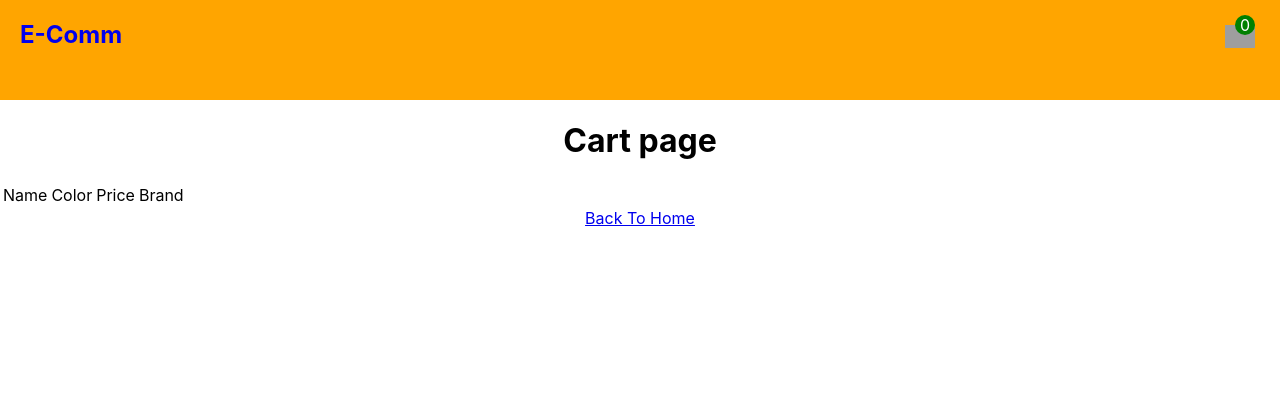
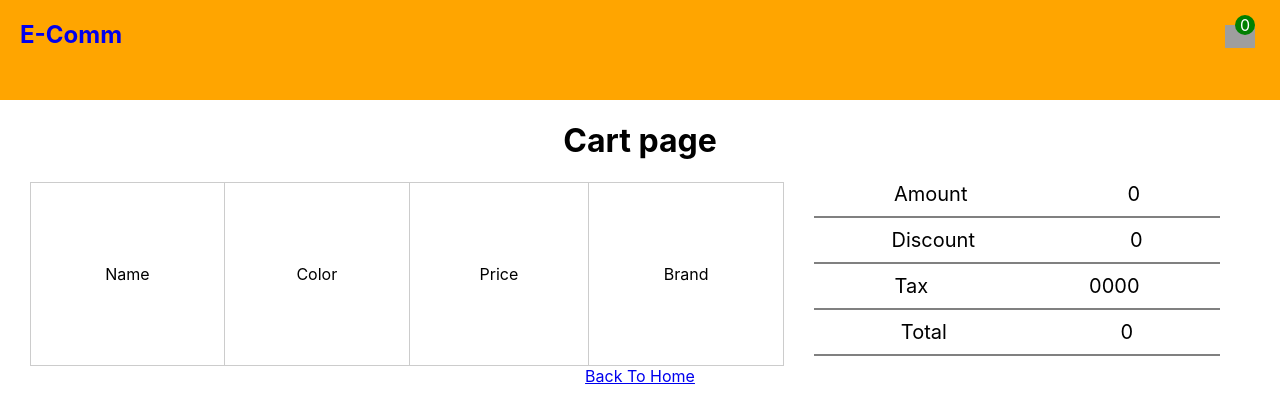
Before and after one commit to anil843324/learning-React-Redux-Saga, a React (Create React App) app in the folder ecomm-project/: page /cart in a window 1280 px wide. Shown: the top 420 px of the page. Built offline with nearby package versions, Linux system fonts and the light colour scheme; grey boxes are pictures that could not be loaded.

Commit message:
cart done

```diff
--- a/ecomm-project/db.json
+++ b/ecomm-project/db.json
@@ -29,14 +29,40 @@
    },
    {
     "id":4,
+    "name":"iphone 12",
+    "price":59999,
+    "color":"blue",
+    "category":"Mobile",
+    "brand":"Apple",
+     "photo":"https://rukminim1.flixcart.com/image/416/416/ko0d6kw0/mobile/6/h/y/iphone-12-mjnm3hn-a-apple-original-imag2k2v6ehvnzfd.jpeg?q=70"
+   },
+   {
+    "id":5,
     "name":"Samsung f12",
     "price":11000,
     "color":"blue",
     "category":"Mobile",
     "brand":"Samsung",
      "photo":"https://priceinzimbabwe.com/wp-content/uploads/2021/05/Samsung-Galaxy-F12-Price-in-Zimbabwe.jpg"
+   },
+   {
+    "id":6,
+    "name":"Micromax IN Note 1",
+    "price":10999,
+    "color":"blue",
+    "category":"Mobile",
+    "brand":"Micromax",
+     "photo":"https://rukminim1.flixcart.com/image/416/416/kgzg8sw0/mobile/h/y/v/micromax-in-note-1-e7746-original-imafx3wgagaastdk.jpeg?q=70"
+   },
+   {
+    "id":7,
+    "name":"Nothing Phone (1)",
+    "price":35000,
+    "color":"white",
+    "category":"Mobile",
+    "brand":"Nothing",
+     "photo":"https://rukminim1.flixcart.com/image/416/416/l5h2xe80/mobile/4/7/l/-original-imagg4y3grhaxckf.jpeg?q=70"
    }
-
 
 
 
--- /dev/null
+++ b/ecomm-project/src/components/Cart.css
@@ -0,0 +1,43 @@
+.cart-page-conatiner{
+       display: flex;
+       margin-left: 30px;
+       margin-right: 30px;
+
+}
+
+
+.cart-page-conatiner table{
+
+  flex: 65%;
+  border-collapse: collapse;
+
+
+}
+
+.cart-page-conatiner table td{
+
+  border: 1px solid #ccc;
+  padding: 15px;
+
+}
+
+.price-detilas{
+   flex: 35%;
+   margin: 0px 30px;
+
+}
+
+.price-detilas .adjust-price{
+
+     display: flex;
+     justify-content: space-around;
+     margin-bottom: 10px;
+     padding-bottom: 10px;
+     border-bottom: 2px solid gray;
+
+
+}
+
+.price-detilas .adjust-price span{
+    font-size: 20px;
+}
--- a/ecomm-project/src/components/Cart.jsx
+++ b/ecomm-project/src/components/Cart.jsx
@@ -1,10 +1,12 @@
 import "../App.css";
-
+import "./Cart.css"
 import { useSelector } from "react-redux";
 import { Link } from "react-router-dom";
 
 function Cart() {
   const cartData = useSelector((state) => state.cartData);
+
+  let amount=cartData.length && cartData.map((ele)=> ele.price ).reduce((prev,next)=>prev+next)
 
   return (
     <div>
@@ -31,9 +33,31 @@ function Cart() {
             );
           })}
         </table>
+
+        <div className="price-detilas">
+          <div className="adjust-price">
+            <span>Amount </span>
+            <span>{amount}</span>
+          </div>
+          <div className="adjust-price">
+            <span> Discount </span>
+            <span>{ Math.floor(amount/10)}</span>
+          </div>
+          <div className="adjust-price">
+            <span>Tax </span>
+            <span>0000</span>
+          </div>
+          <div className="adjust-price">
+            <span> Total</span>
+            <span>{amount-(Math.floor(amount/10))}</span>
+          </div>
+        </div>
+
       </div>
 
       <Link to="/">Back To Home</Link>
+
+
     </div>
   );
 }
```
